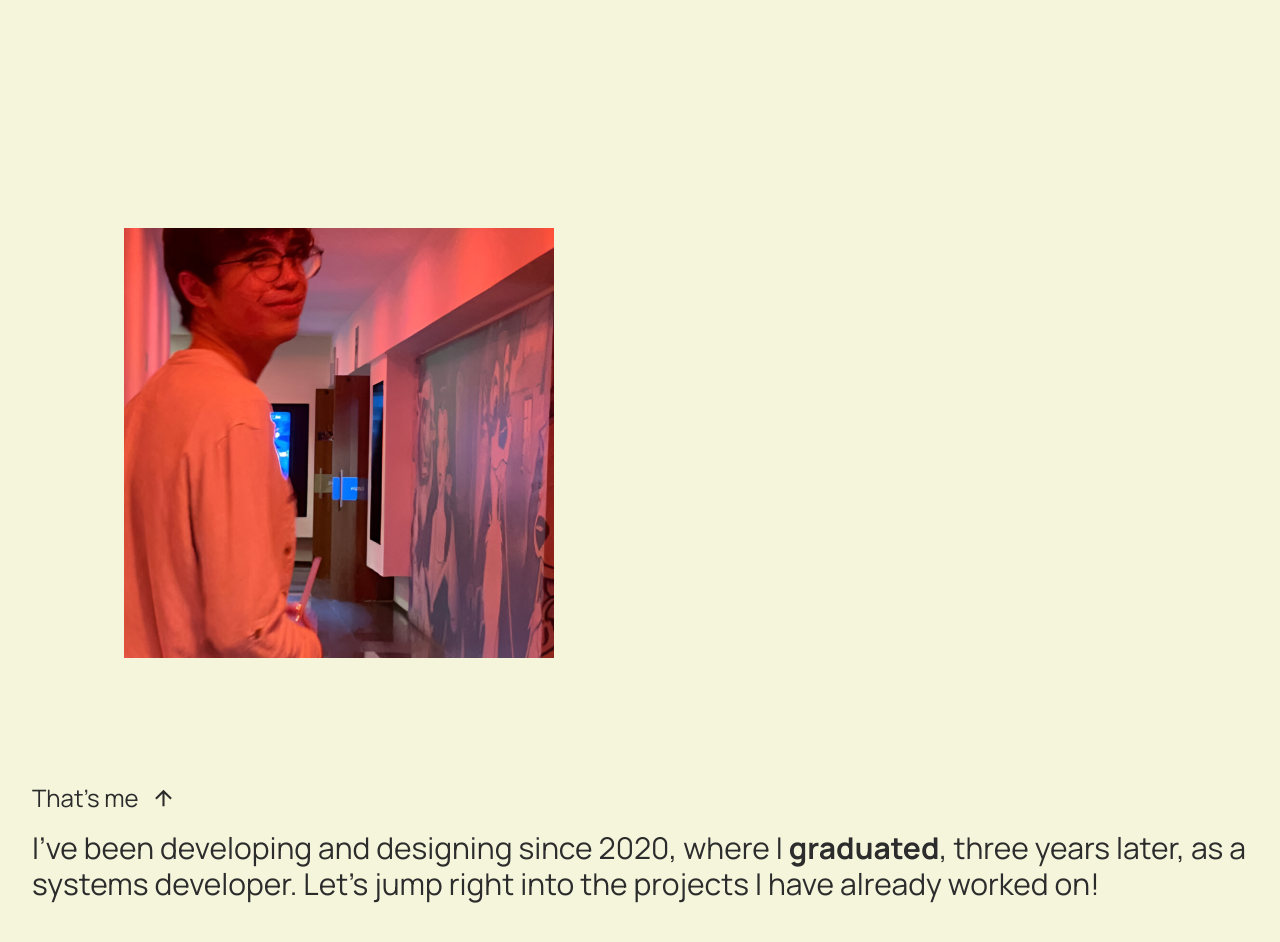
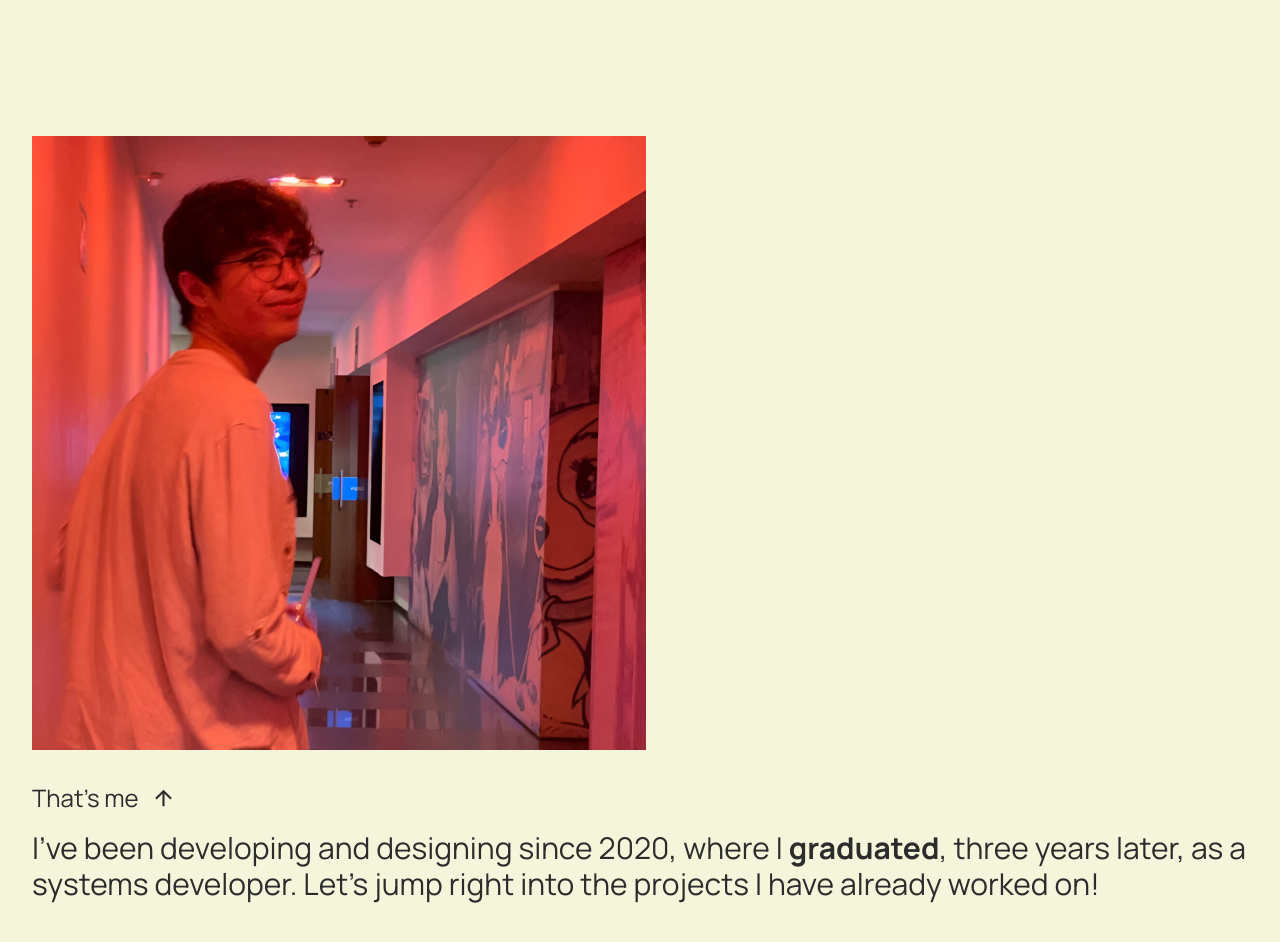
Before and after one commit to amarogu/mek, a Next.js app: page / in a window 1280 px wide. Shown: the part 700-1642 px from the top of the page. Built offline with nearby package versions, Linux system fonts and the light colour scheme.

Commit message:
Add @gsap/react package and update dependencies

```diff
--- a/package.json
+++ b/package.json
@@ -9,6 +9,7 @@
     "lint": "next lint"
   },
   "dependencies": {
+    "@gsap/react": "^2.1.0",
     "@react-spring/web": "^9.7.3",
     "@studio-freight/lenis": "^1.0.34",
     "gsap": "^3.12.5",
--- a/src/app/About.tsx
+++ b/src/app/About.tsx
@@ -1,30 +1,11 @@
 import Image from 'next/image';
 import GustavoAmaro from '../../public/gustavo_amaro_image.png';
 import ArrowUpward from '../../public/arrow_upward.svg';
-import { useLayoutEffect, useRef } from 'react';
-import gsap from 'gsap';
-import { ScrollTrigger } from 'gsap/ScrollTrigger';
 
 export default function About() {
-
-    const image = useRef(null);
-
-    useLayoutEffect(() => {
-        gsap.registerPlugin(ScrollTrigger);
-        const tl = gsap.timeline({
-            scrollTrigger: {
-                trigger: document.documentElement,
-                start: 'top',
-                end: '+=300px',
-                scrub: true,
-            }
-        });
-        tl.from(image.current, {clipPath: 'inset(15%)'}).to(image.current, {clipPath: 'inset(0%)'});
-    }, []);
-
     return (
         <section className='flex flex-col justify-center gap-8 h-[calc(100vh-84px)] min-h-[824px] px-8'>
-            <Image ref={image} src={GustavoAmaro} alt="Gustavo Amaro" />
+            <Image src={GustavoAmaro} alt="Gustavo Amaro" />
             <div className='flex flex-col gap-4'>
                 <div className='flex text-2xl gap-3'>
                     <p>That's me</p>
```
Also changed, not shown: 1 other file (tests, documents, lock files or other folders).
